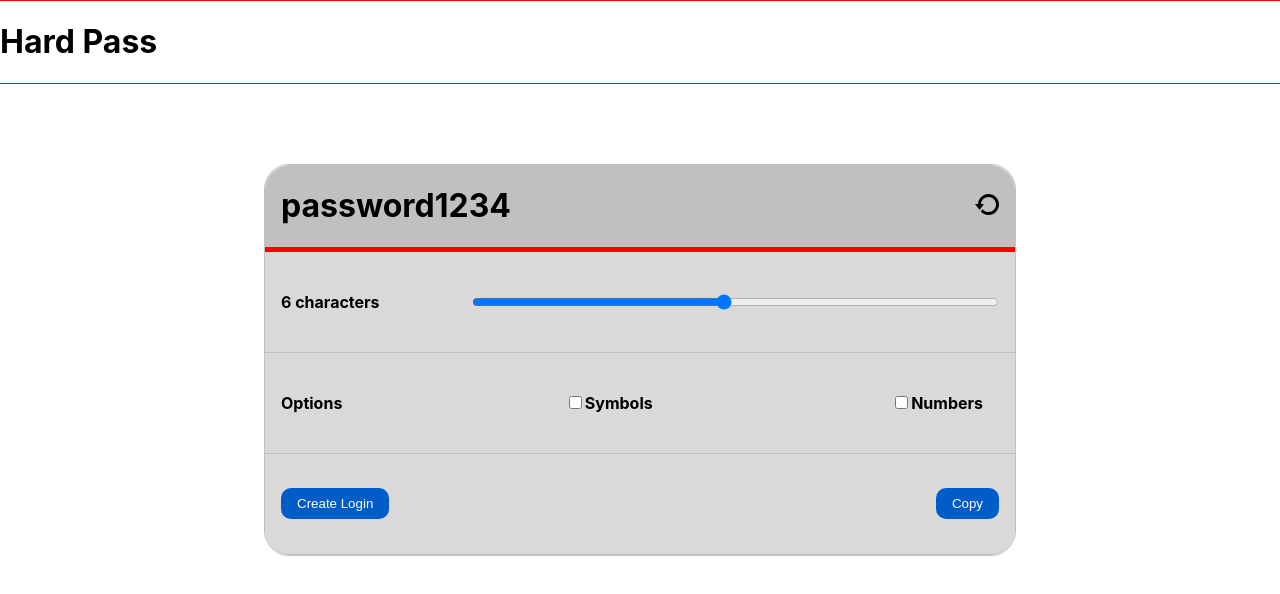
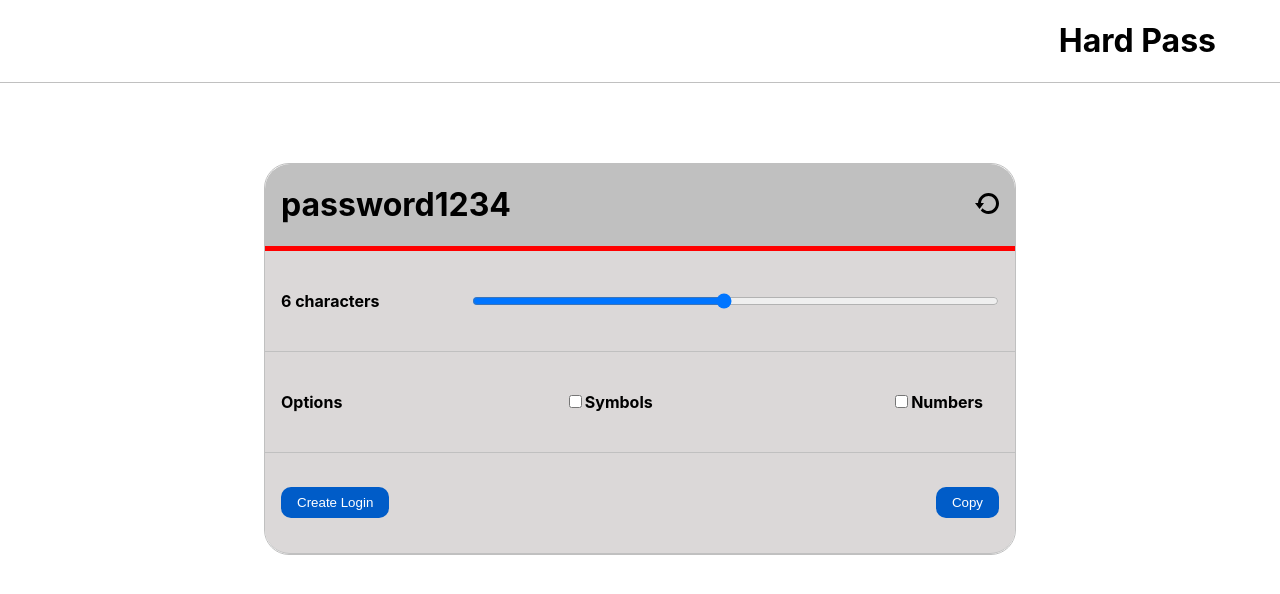
Before and after one commit to SJellen/hard-pass, a React (Create React App) app: page / in a window 1280 px wide. Shown: the top 594 px of the page. Built offline with nearby package versions, Linux system fonts and the light colour scheme.

Commit message:
header design

```diff
--- a/src/components/Header.js
+++ b/src/components/Header.js
@@ -5,7 +5,7 @@ export default function Header() {
 
     return (
         <div className="header-container">
-            <h1>Hard Pass</h1>
+            <span className="logo-container"><h1 className="logo">Hard Pass</h1></span>
         </div>
     )
 
--- a/src/context/Context.js
+++ b/src/context/Context.js
@@ -61,6 +61,8 @@ function ContextProvider({children})  {
         setNumbersChecked(!numbersChecked)
     }
 
+
+
     useEffect(() => {
         // console.log(symbolsChecked, numbersChecked)
         if (symbolsChecked) {
--- a/src/styles/Header.css
+++ b/src/styles/Header.css
@@ -1,5 +1,15 @@
 
 .header-container {
-    border: 1px solid red;
+    border-bottom: 1px solid silver;
     width: 100%;
+    display: flex;
+    flex-direction: row-reverse;
 }
+
+.logo-container {
+    margin-right: 5%;
+}
+
+.logo {
+    display: inline-block;
+}
--- a/src/styles/Main.css
+++ b/src/styles/Main.css
@@ -78,6 +78,7 @@ button {
 
 button:hover {
     cursor: pointer;
+    color: rgb(219, 216, 216);
 }
 
 .slide-down-container {
```
